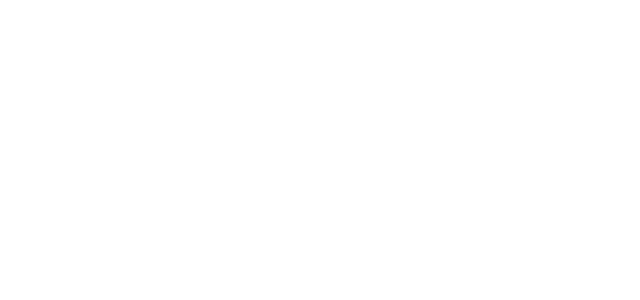
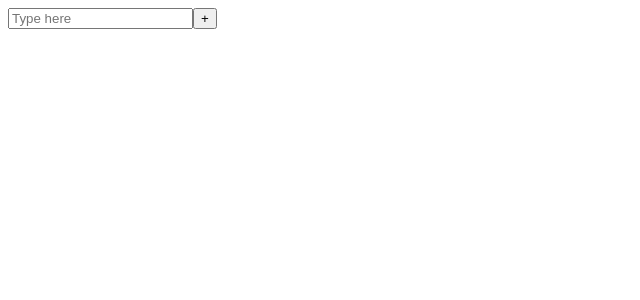
Before and after one commit to Meta-Zeno/TodoList, a React (Vite) app: page / in a window 1280 px wide. Shown: the top 300 px of the page, without its empty margins (0-640 px from the left). Built offline with nearby package versions, Linux system fonts and the light colour scheme.

Commit message:
Adding the task to add lists to the page

```diff
--- a/src/App.jsx
+++ b/src/App.jsx
@@ -2,11 +2,31 @@
 import './App.css'
 
 function App() {
-  const [count, setCount] = useState(0)
+  const [inputValue, setInputValue] = useState('');
+  const [items, setItems] = useState([]);
 
+  const addItem = () => {
+    if (inputValue.trim() !=='') {
+      setItems([...items, inputValue]);
+      setInputValue('');
+    }
+  }
   return (
     <>
-
+    <div>
+      <input
+      type="text"
+      value={inputValue}
+      placeholder='Type here'
+      onChange={e => setInputValue(e.target.value)}
+      />
+      <button onClick={addItem}>+</button>
+      <ul>
+        {items.map((item, index) => (
+          <li key={index}>{item}</li>
+        ))}
+      </ul>
+    </div>
     </>
   )
 }
```
